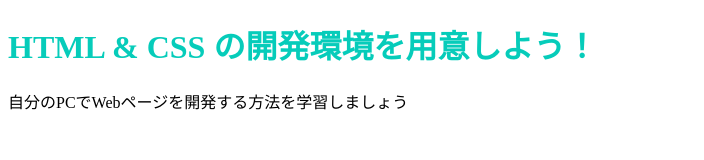
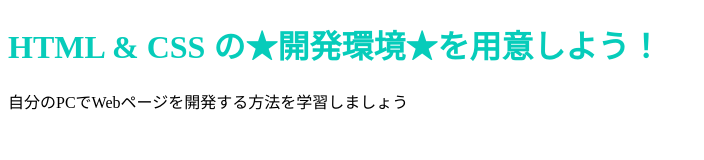
Before and after one commit to showtime884/prog-8.github.io, a plain HTML site: page index.html in a window 1280 px wide. Shown: the whole page, without its empty margins (0-704 px from the left). Drawn offline with Linux system fonts and the light colour scheme.

Commit message:
Update index.html

```diff
--- a/index.html
+++ b/index.html
@@ -6,7 +6,7 @@
     <link rel="stylesheet" href="stylesheet.css">
   </head>
   <body>
-    <h1 class="title">HTML & CSS の開発環境を用意しよう！</h1>
+    <h1 class="title">HTML & CSS の★開発環境★を用意しよう！</h1>
     <p>自分のPCでWebページを開発する方法を学習しましょう</p>
   </body>
 </html>
```
